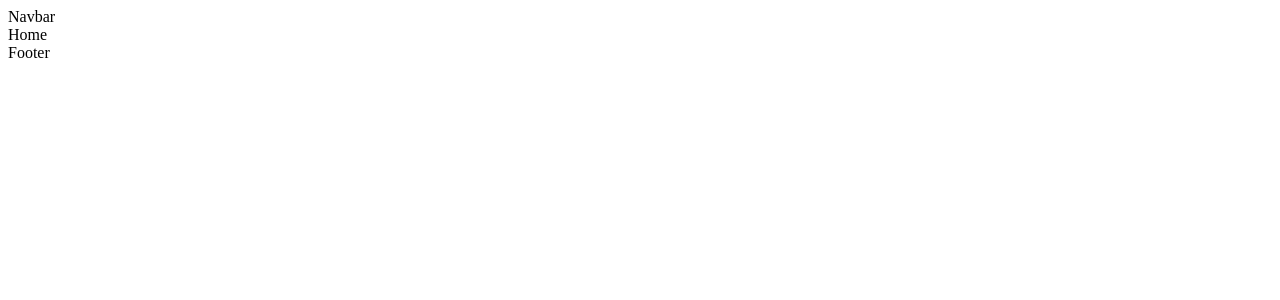
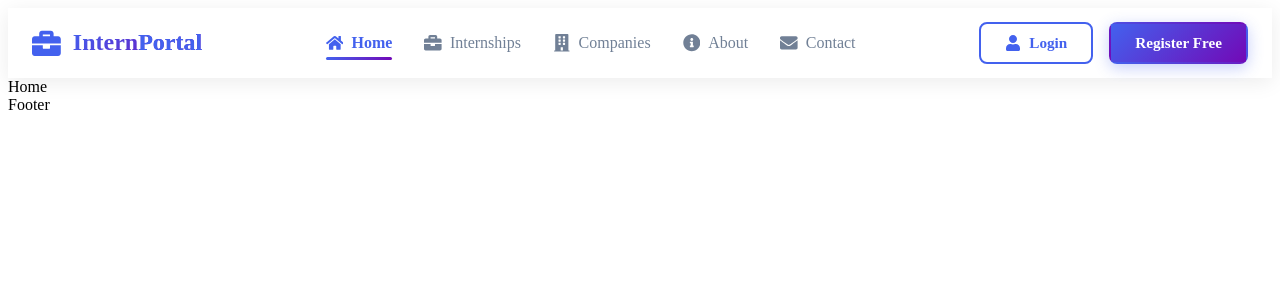
Before and after one commit to Nourhenebenothmen22/internship-management-system, a React (Vite) app in the folder frontend/: page / in a window 1280 px wide. Shown: the top 300 px of the page. Built offline with nearby package versions, Linux system fonts and the light colour scheme.

Commit message:
Update Navbar component styling and functionality

```diff
--- a/frontend/src/components/Navbar/Navbar.css
+++ b/frontend/src/components/Navbar/Navbar.css
@@ -0,0 +1,307 @@
+/* src/components/Navbar/Navbar.css */
+:root {
+  --primary-color: #4361ee;
+  --primary-dark: #3a56d4;
+  --secondary-color: #7209b7;
+  --text-dark: #2d3748;
+  --text-light: #718096;
+  --bg-light: #f8fafc;
+  --white: #ffffff;
+  --shadow: 0 4px 20px rgba(0, 0, 0, 0.08);
+  --shadow-hover: 0 8px 30px rgba(67, 97, 238, 0.15);
+  --transition: all 0.3s ease;
+}
+
+.nav {
+  background: var(--white);
+  box-shadow: var(--shadow);
+  position: sticky;
+  top: 0;
+  z-index: 1000;
+  backdrop-filter: blur(10px);
+  background: rgba(255, 255, 255, 0.95);
+}
+
+.nav__container {
+  max-width: 1400px;
+  margin: 0 auto;
+  padding: 0 1.5rem;
+  display: flex;
+  justify-content: space-between;
+  align-items: center;
+  height: 70px;
+}
+
+/* Logo Styles */
+.nav__logo {
+  display: flex;
+  align-items: center;
+}
+
+.logo-link {
+  display: flex;
+  align-items: center;
+  text-decoration: none;
+  color: var(--text-dark);
+  font-weight: 700;
+  font-size: 1.5rem;
+  gap: 0.75rem;
+  transition: var(--transition);
+}
+
+.logo-link:hover {
+  transform: translateY(-2px);
+}
+
+.logo-icon {
+  color: var(--primary-color);
+  font-size: 1.8rem;
+}
+
+.logo-text {
+  background: linear-gradient(135deg, var(--primary-color), var(--secondary-color));
+  -webkit-background-clip: text;
+  -webkit-text-fill-color: transparent;
+  background-clip: text;
+}
+
+.logo-highlight {
+  color: var(--primary-color);
+  -webkit-text-fill-color: var(--primary-color);
+}
+
+/* Navigation Links */
+.nav__links {
+  display: flex;
+  gap: 2rem;
+  align-items: center;
+}
+
+.nav__link {
+  display: flex;
+  align-items: center;
+  gap: 0.5rem;
+  text-decoration: none;
+  color: var(--text-light);
+  font-weight: 500;
+  padding: 0.5rem 0;
+  position: relative;
+  transition: var(--transition);
+}
+
+.nav__link:hover {
+  color: var(--primary-color);
+  transform: translateY(-2px);
+}
+
+.nav__link--active {
+  color: var(--primary-color);
+  font-weight: 600;
+}
+
+.nav__link--active::after {
+  content: '';
+  position: absolute;
+  bottom: 0;
+  left: 0;
+  right: 0;
+  height: 3px;
+  background: linear-gradient(90deg, var(--primary-color), var(--secondary-color));
+  border-radius: 2px;
+}
+
+.nav__link-icon {
+  font-size: 1.1rem;
+}
+
+/* Authentication Buttons */
+.nav__auth {
+  display: flex;
+  gap: 1rem;
+  align-items: center;
+}
+
+.btn {
+  padding: 0.6rem 1.5rem;
+  border-radius: 8px;
+  font-weight: 600;
+  text-decoration: none;
+  display: inline-flex;
+  align-items: center;
+  justify-content: center;
+  gap: 0.5rem;
+  transition: var(--transition);
+  border: 2px solid transparent;
+  font-size: 0.95rem;
+  cursor: pointer;
+}
+
+.btn--ghost {
+  background: transparent;
+  color: var(--primary-color);
+  border-color: var(--primary-color);
+}
+
+.btn--ghost:hover {
+  background: var(--primary-color);
+  color: var(--white);
+  transform: translateY(-2px);
+  box-shadow: var(--shadow-hover);
+}
+
+.btn--primary {
+  background: linear-gradient(135deg, var(--primary-color), var(--secondary-color));
+  color: var(--white);
+}
+
+.btn--primary:hover {
+  transform: translateY(-2px);
+  box-shadow: var(--shadow-hover);
+}
+
+.btn--glow {
+  animation: subtleGlow 2s ease-in-out infinite alternate;
+}
+
+.btn-icon {
+  font-size: 1rem;
+}
+
+/* Mobile Menu Toggle */
+.nav__toggle {
+  display: none;
+  background: none;
+  border: none;
+  font-size: 1.5rem;
+  color: var(--text-dark);
+  cursor: pointer;
+  padding: 0.5rem;
+  border-radius: 6px;
+  transition: var(--transition);
+}
+
+.nav__toggle:hover {
+  background: var(--bg-light);
+  color: var(--primary-color);
+}
+
+/* Animations */
+@keyframes subtleGlow {
+  from {
+    box-shadow: 0 4px 15px rgba(67, 97, 238, 0.3);
+  }
+  to {
+    box-shadow: 0 4px 20px rgba(114, 9, 183, 0.4);
+  }
+}
+
+/* Responsive Design */
+@media (max-width: 1024px) {
+  .nav__container {
+    padding: 0 1rem;
+  }
+
+  .nav__links {
+    gap: 1.5rem;
+  }
+}
+
+@media (max-width: 768px) {
+  .nav__container {
+    height: 60px;
+    padding: 0 1rem;
+  }
+
+  .nav__toggle {
+    display: block;
+    z-index: 1001;
+  }
+
+  .nav__links {
+    position: fixed;
+    top: 0;
+    right: -100%;
+    height: 100vh;
+    width: 280px;
+    background: var(--white);
+    flex-direction: column;
+    padding: 6rem 2rem 2rem;
+    box-shadow: -5px 0 30px rgba(0, 0, 0, 0.1);
+    transition: right 0.4s ease;
+    z-index: 1000;
+  }
+
+  .nav__links--open {
+    right: 0;
+  }
+
+  .nav__link {
+    width: 100%;
+    padding: 1rem;
+    border-radius: 8px;
+  }
+
+  .nav__link:hover {
+    background: var(--bg-light);
+  }
+
+  .nav__link--active::after {
+    display: none;
+  }
+
+  .nav__link--active {
+    background: linear-gradient(135deg, var(--primary-color), var(--secondary-color));
+    color: var(--white);
+  }
+
+  .nav__auth {
+    display: none;
+  }
+
+  /* Mobile Auth Buttons in Menu */
+  .nav__links::after {
+    content: '';
+    display: block;
+    height: 1px;
+    background: var(--bg-light);
+    margin: 2rem 0;
+  }
+
+  .nav__links .btn {
+    width: 100%;
+    margin: 0.5rem 0;
+  }
+
+  .logo-text {
+    font-size: 1.3rem;
+  }
+}
+
+@media (max-width: 480px) {
+  .nav__links {
+    width: 100%;
+    padding: 5rem 1.5rem 1.5rem;
+  }
+
+  .logo-link {
+    font-size: 1.3rem;
+  }
+
+  .logo-icon {
+    font-size: 1.5rem;
+  }
+}
+
+/* Backdrop for mobile menu */
+@media (max-width: 768px) {
+  .nav__links--open::before {
+    content: '';
+    position: fixed;
+    top: 0;
+    left: 0;
+    right: 0;
+    bottom: 0;
+    background: rgba(0, 0, 0, 0.5);
+    z-index: -1;
+  }
+}
--- a/frontend/src/components/Navbar/Navbar.jsx
+++ b/frontend/src/components/Navbar/Navbar.jsx
@@ -1,9 +1,111 @@
-import React from 'react'
+// src/components/Navbar/Navbar.jsx
+import React, { useState } from "react";
+import { Link, NavLink } from "react-router-dom";
+import { FaUser, FaBars, FaTimes, FaBriefcase, FaBuilding, FaHome, FaInfoCircle, FaEnvelope } from "react-icons/fa";
+import "./Navbar.css";
 
 function Navbar() {
+  const [isMenuOpen, setIsMenuOpen] = useState(false);
+
+  const toggleMenu = () => {
+    setIsMenuOpen(!isMenuOpen);
+  };
+
+  const closeMenu = () => {
+    setIsMenuOpen(false);
+  };
+
   return (
-    <div>Navbar</div>
-  )
+    <header className="nav">
+      <div className="nav__container">
+        {/* Logo */}
+        <div className="nav__logo">
+          <Link to="/" className="logo-link">
+            <FaBriefcase className="logo-icon" />
+            <span className="logo-text">Intern<span className="logo-highlight">Portal</span></span>
+          </Link>
+        </div>
+
+        {/* Mobile Menu Button */}
+        <button
+          className="nav__toggle"
+          onClick={toggleMenu}
+          aria-label="Toggle navigation"
+        >
+          {isMenuOpen ? <FaTimes /> : <FaBars />}
+        </button>
+
+        {/* Navigation Links */}
+        <nav className={`nav__links ${isMenuOpen ? "nav__links--open" : ""}`}>
+          <NavLink
+            to="/"
+            end
+            className={({ isActive }) => `nav__link ${isActive ? "nav__link--active" : ""}`}
+            onClick={closeMenu}
+          >
+            <FaHome className="nav__link-icon" />
+            <span>Home</span>
+          </NavLink>
+
+          <NavLink
+            to="/internships"
+            className={({ isActive }) => `nav__link ${isActive ? "nav__link--active" : ""}`}
+            onClick={closeMenu}
+          >
+            <FaBriefcase className="nav__link-icon" />
+            <span>Internships</span>
+          </NavLink>
+
+          <NavLink
+            to="/companies"
+            className={({ isActive }) => `nav__link ${isActive ? "nav__link--active" : ""}`}
+            onClick={closeMenu}
+          >
+            <FaBuilding className="nav__link-icon" />
+            <span>Companies</span>
+          </NavLink>
+
+          <NavLink
+            to="/about"
+            className={({ isActive }) => `nav__link ${isActive ? "nav__link--active" : ""}`}
+            onClick={closeMenu}
+          >
+            <FaInfoCircle className="nav__link-icon" />
+            <span>About</span>
+          </NavLink>
+
+          <NavLink
+            to="/contact"
+            className={({ isActive }) => `nav__link ${isActive ? "nav__link--active" : ""}`}
+            onClick={closeMenu}
+          >
+            <FaEnvelope className="nav__link-icon" />
+            <span>Contact</span>
+          </NavLink>
+        </nav>
+
+        {/* Authentication Buttons */}
+        <div className="nav__auth">
+          <Link
+            to="/login"
+            className="btn btn--ghost"
+            onClick={closeMenu}
+          >
+            <FaUser className="btn-icon" />
+            <span>Login</span>
+          </Link>
+
+          <Link
+            to="/register"
+            className="btn btn--primary btn--glow"
+            onClick={closeMenu}
+          >
+            <span>Register Free</span>
+          </Link>
+        </div>
+      </div>
+    </header>
+  );
 }
 
-export default Navbar
+export default Navbar;
```
